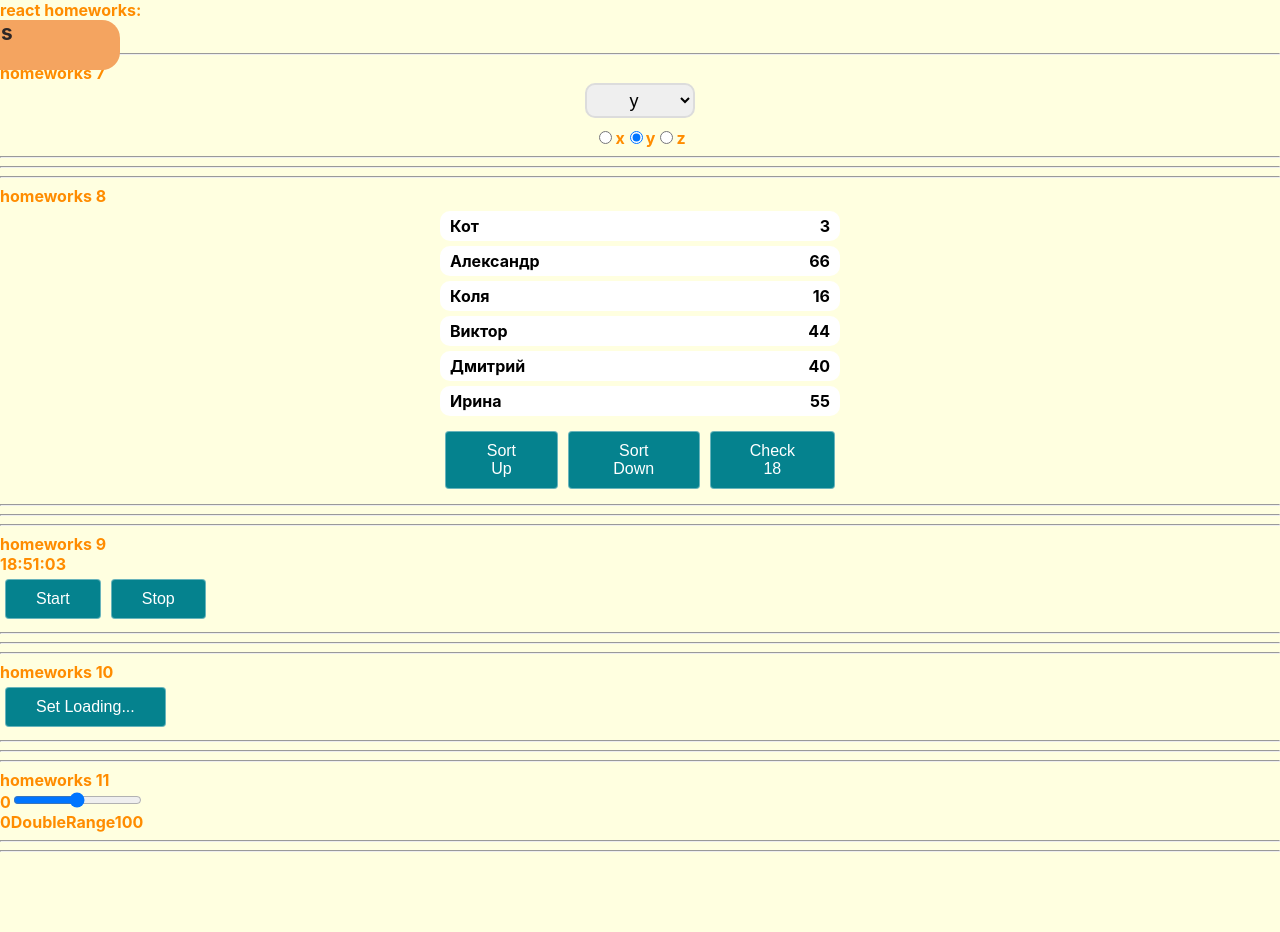
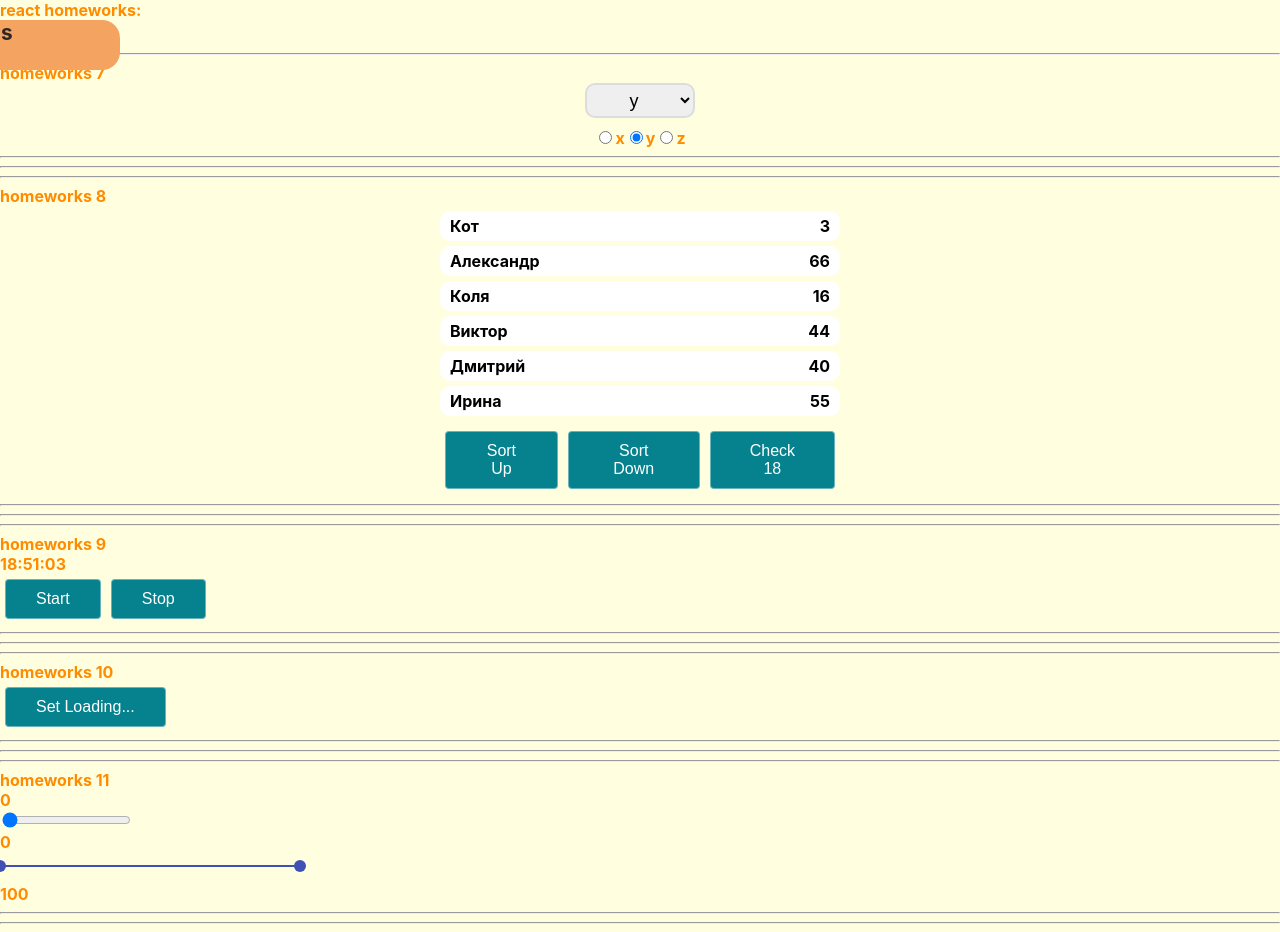
Before and after one commit to Dima12411/Ignat_homework, a React (Create React App) app: page /#/junior in a window 1280 px wide. Before the commit the page ends 860 px from the top, so only its background shows below. Built offline with nearby package versions, Linux system fonts and the light colour scheme.

Commit message:
HW11 - completed

```diff
--- a/src/p2-homeworks/h11/HW11.tsx
+++ b/src/p2-homeworks/h11/HW11.tsx
@@ -3,28 +3,29 @@ import SuperRange from './common/c7-SuperRange/SuperRange'
 import SuperDoubleRange from './common/c8-SuperDoubleRange/SuperDoubleRange'
 
 function HW11() {
-    const [value1, setValue1] = useState(0)
-    const [value2, setValue2] = useState(100)
+    const [value,setValue]=useState<Array<number>>([0,100])
+
+    const onChangeRange = (valueForRange: number) => {
+        setValue([valueForRange, value[1]])
+    }
+    const onChangeRange2 = (value: Array<number>) => {
+        debugger
+        setValue(value)
+    }
 
     return (
         <div>
             <hr/>
             homeworks 11
-
-            {/*should work (должно работать)*/}
             <div>
-                <span>{value1}</span>
-                <SuperRange
-                    // сделать так чтоб value1 изменялось
-                />
+                <div>{value[0]}</div>
+                <SuperRange onChangeRange={onChangeRange} value={value[0]}/>
             </div>
 
             <div>
-                <span>{value1}</span>
-                <SuperDoubleRange
-                    // сделать так чтоб value1 и value2 изменялось
-                />
-                <span>{value2}</span>
+                <div>{value[0]}</div>
+                <SuperDoubleRange onChangeRange={onChangeRange2} value={value}/>
+                <div>{value[1]}</div>
             </div>
 
             <hr/>
--- a/src/p2-homeworks/h11/common/c8-SuperDoubleRange/SuperDoubleRange.tsx
+++ b/src/p2-homeworks/h11/common/c8-SuperDoubleRange/SuperDoubleRange.tsx
@@ -1,23 +1,62 @@
-import React from 'react'
+import React, {useEffect} from 'react'
+import Slider from "@material-ui/core/Slider";
+import {Box} from "@material-ui/core";
 
 type SuperDoubleRangePropsType = {
-    onChangeRange?: (value: [number, number]) => void
-    value?: [number, number]
-    // min, max, step, disable, ...
+    onChangeRange?: (value: Array<number>) => void
+    value?: Array<number>
 }
-
 const SuperDoubleRange: React.FC<SuperDoubleRangePropsType> = (
     {
         onChangeRange, value,
-        // min, max, step, disable, ...
+
     }
 ) => {
-    // сделать самому, можно подключать библиотеки
+
+    const [value2, setValue2] = React.useState<Array<number>>([0, 100]);
+
+    useEffect(()=>{
+        if(value) {
+            setValue2(value)
+        }
+    },[value])
+
+    const minDistance = 10;
+
+    const handleChange2 = (
+        event: Event,
+        newValue: number | number[],
+        activeThumb: number,
+    ) => {
+        if (!Array.isArray(newValue)) {
+            return;
+        }
+        if (newValue[1] - newValue[0] < minDistance) {
+            if (activeThumb === 0) {
+                const clamped = Math.min(newValue[0], 100 - minDistance);
+                setValue2([clamped, clamped + minDistance]);
+            } else {
+                const clamped = Math.max(newValue[1], minDistance);
+                setValue2([clamped - minDistance, clamped]);
+            }
+        } else {
+            if (onChangeRange) {
+                onChangeRange(newValue)
+            }
+            setValue2(newValue as number[])
+        }
+    };
 
     return (
-        <>
-            DoubleRange
-        </>
+        <Box sx={{width: 300}}>
+            <Slider
+                getAriaLabel={() => 'Minimum distance shift'}
+                value={value2}
+                onChange={handleChange2}
+                valueLabelDisplay="auto"
+                disableSwap
+            />
+        </Box>
     )
 }
 
```
